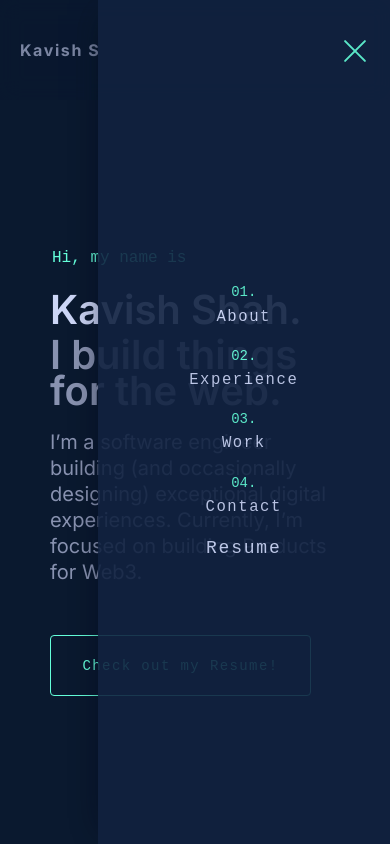
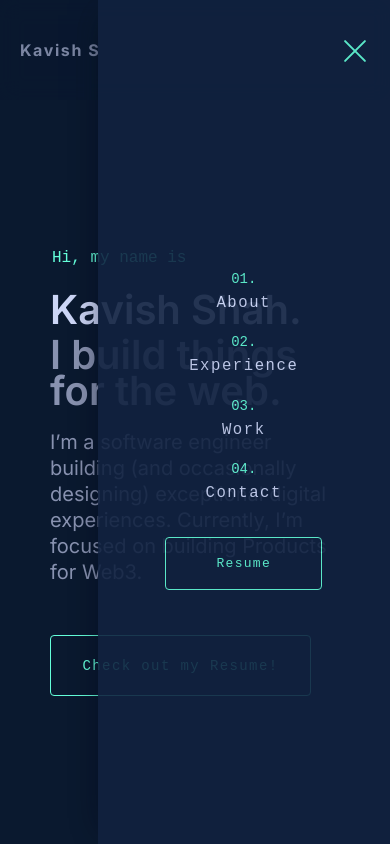
Before and after one commit to kavishshahh/portfolio-ks, a Next.js app: page / in a window 390 px wide. Both pictures are taken after a click on the button "Menu". Shown: the top 844 px of the page. Built offline with nearby package versions, Linux system fonts and the light colour scheme.

Commit message:
resume link updated

```diff
--- a/components/Nav/Nav.tsx
+++ b/components/Nav/Nav.tsx
@@ -143,7 +143,7 @@ const Nav = ({ scrollToRef }: { scrollToRef: any }) => {
             </ol>
             <div>
               <a
-                href="/resume.pdf"
+                href="resume.pdf"
                 target="_blank"
                 className={styles.ResumeButton}
                 rel="noopener noreferrer"
--- a/components/menu/Menu.module.css
+++ b/components/menu/Menu.module.css
@@ -153,6 +153,11 @@
 }
 
 .nav {
+  display: flex;
+  -webkit-box-pack: justify;
+  justify-content: space-between;
+  -webkit-box-align: center;
+  align-items: center;
   width: 100%;
   flex-direction: column;
   color: var(--lightest-slate);
@@ -188,7 +193,25 @@
 }
 
 .resumeLink {
+  margin: 10% auto 0px;
+}
+
+.ResumeButton {
+  color: var(--green);
+  background-color: transparent;
+  border: 1px solid var(--green);
+  border-radius: var(--border-radius);
+  font-family: var(--font-mono);
+  line-height: 1;
+  text-decoration: none;
+  transition: var(--transition);
+  font-size: var(--fz-xs);
   padding: 18px 50px;
-  margin: 10% auto 0;
+  margin: 10% auto 0px;
   width: max-content;
+
+  &:hover {
+    background-color: var(--green);
+    color: var(--navy);
+  }
 }
--- a/components/menu/menu.js
+++ b/components/menu/menu.js
@@ -56,9 +56,16 @@ const Menu = () => {
                 ))}
               </ol>
             )}
-            <a href="/resume.pdf" className={styles.resumeLink}>
-              Resume
-            </a>
+            <div className={styles.resumeLink}>
+              <a
+                href="resume.pdf"
+                target="_blank"
+                rel="noopener noreferrer"
+                className={styles.ResumeButton}
+              >
+                Resume
+              </a>
+            </div>
           </nav>
         </aside>
       </div>
```
Also changed, not shown: 1 other file (tests, documents, lock files or other folders).
